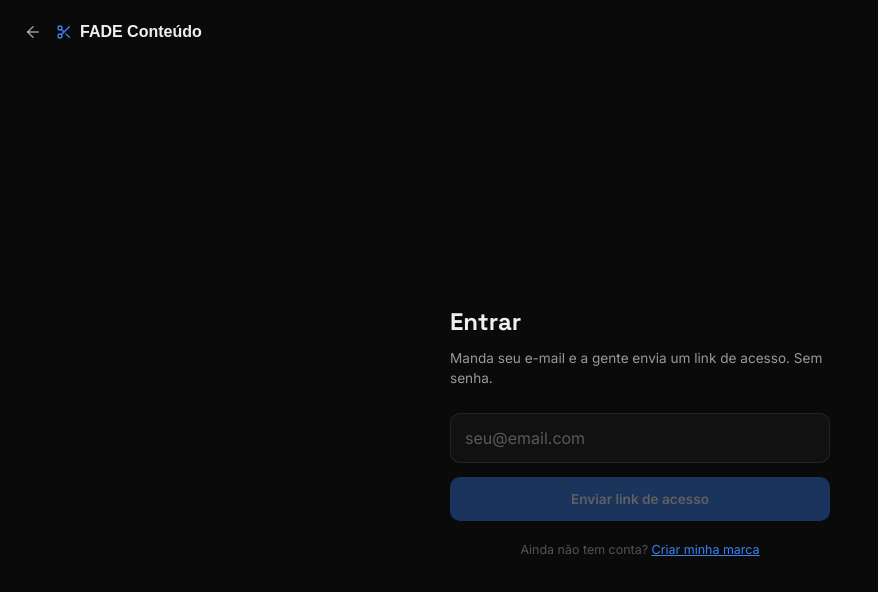
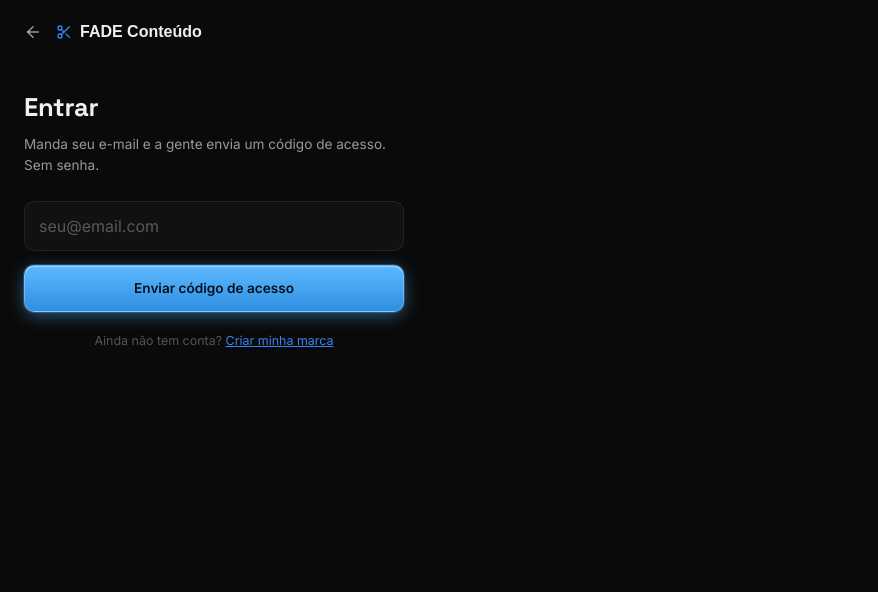
Before and after one commit to marcusvalerio/NAVE, a Next.js app: page /login in a window 1280 px wide. Shown: the top 592 px of the page, without its empty margins (0-878 px from the left). Built offline with nearby package versions, Linux system fonts and the light colour scheme; a web font is replaced by a local one.

Commit message:
fix: OTP digitável definitivo — resolve login quebrado em PWA instalado

```diff
--- a/app/login/page.tsx
+++ b/app/login/page.tsx
@@ -1,75 +1,126 @@
 "use client"
-import { useState } from "react"
-import { motion } from "framer-motion"
+import { useState, useRef } from "react"
+import { motion, AnimatePresence } from "framer-motion"
 import Link from "next/link"
+import { useRouter } from "next/navigation"
 import { ArrowLeft, Scissors } from "lucide-react"
 import { supabaseBrowser } from "@/lib/supabase-client"
 
 export default function Login() {
+  const router = useRouter()
   const [email, setEmail] = useState("")
+  const [codigo, setCodigo] = useState(["", "", "", "", "", ""])
+  const [etapa, setEtapa] = useState<"email" | "codigo">("email")
   const [loading, setLoading] = useState(false)
-  const [enviado, setEnviado] = useState(false)
   const [erro, setErro] = useState("")
+  const inputsRef = useRef<(HTMLInputElement | null)[]>([])
 
-  const entrar = async () => {
+  const enviarCodigo = async () => {
     if (!email.trim()) return
     setLoading(true)
     setErro("")
     const supabase = supabaseBrowser()
-    const { error } = await supabase.auth.signInWithOtp({
-      email,
-      options: { emailRedirectTo: `${window.location.origin}/auth/callback` },
-    })
+    const { error } = await supabase.auth.signInWithOtp({ email, options: { shouldCreateUser: true } })
     setLoading(false)
     if (error) {
-      setErro("Não conseguimos enviar o link agora. Tenta de novo em alguns segundos.")
+      setErro("Não conseguimos enviar o código agora. Tenta de novo em alguns segundos.")
     } else {
-      setEnviado(true)
+      setEtapa("codigo")
+      setTimeout(() => inputsRef.current[0]?.focus(), 100)
+    }
+  }
+
+  const handleDigit = (idx: number, val: string) => {
+    if (!/^\d?$/.test(val)) return
+    const novo = [...codigo]
+    novo[idx] = val
+    setCodigo(novo)
+    if (val && idx < 5) inputsRef.current[idx + 1]?.focus()
+    if (novo.every(d => d !== "")) confirmarCodigo(novo.join(""))
+  }
+
+  const handleKeyDown = (idx: number, e: React.KeyboardEvent<HTMLInputElement>) => {
+    if (e.key === "Backspace" && !codigo[idx] && idx > 0) inputsRef.current[idx - 1]?.focus()
+  }
+
+  const confirmarCodigo = async (token: string) => {
+    setLoading(true)
+    setErro("")
+    const supabase = supabaseBrowser()
+    const { error } = await supabase.auth.verifyOtp({ email, token, type: "email" })
+    setLoading(false)
+    if (error) {
+      setErro("Código inválido ou expirado. Confere os números ou peça um novo código.")
+      setCodigo(["", "", "", "", "", ""])
+      inputsRef.current[0]?.focus()
+    } else {
+      router.push("/dashboard")
     }
   }
 
   return (
     <div style={{minHeight:"100vh",display:"flex",flexDirection:"column"}}>
-      <header style={{padding:"20px 24px",display:"flex",alignItems:"center",gap:8}}>
-        <Link href="/" style={{display:"flex",color:"var(--fg-dim)",marginRight:6}}><ArrowLeft size={18}/></Link>
+      <header style={{padding:"20px 24px",display:"flex",alignItems:"center",gap:8,flexShrink:0}}>
+        <button onClick={()=> etapa==="codigo" ? setEtapa("email") : router.push("/")} style={{display:"flex",color:"var(--fg-dim)",marginRight:6,background:"none",border:"none",cursor:"pointer"}}><ArrowLeft size={18}/></button>
         <Scissors size={16} style={{color:"var(--acc)"}} />
         <span className="font-brand" style={{fontSize:"1rem"}}>FADE Conteúdo</span>
       </header>
 
-      <main style={{flex:1,display:"flex",alignItems:"center",justifyContent:"center",padding:"0 24px"}}>
-        <motion.div initial={{opacity:0,y:10}} animate={{opacity:1,y:0}} transition={{duration:.35}} style={{width:"100%",maxWidth:380}}>
-          {!enviado ? (
-            <>
-              <h1 className="font-display" style={{fontSize:"1.5rem",fontWeight:700,marginBottom:8}}>Entrar</h1>
-              <p style={{fontSize:".85rem",color:"var(--fg-dim)",marginBottom:24}}>
-                Manda seu e-mail e a gente envia um link de acesso. Sem senha.
+      {/* Conteúdo no topo, não centralizado verticalmente — evita ficar escondido pelo teclado em telas pequenas */}
+      <main style={{flex:1,padding:"24px 24px 0",display:"flex",flexDirection:"column"}}>
+        <AnimatePresence mode="wait">
+          {etapa === "email" ? (
+            <motion.div key="email" initial={{opacity:0,y:10}} animate={{opacity:1,y:0}} exit={{opacity:0,y:-10}} transition={{duration:.25}} style={{width:"100%",maxWidth:380}}>
+              <h1 className="font-display" style={{fontSize:"1.6rem",fontWeight:700,marginBottom:8,letterSpacing:"-.01em"}}>Entrar</h1>
+              <p style={{fontSize:".85rem",color:"var(--fg-dim)",marginBottom:26,lineHeight:1.5}}>
+                Manda seu e-mail e a gente envia um código de acesso. Sem senha.
               </p>
               <input
                 className="inp"
                 type="email"
+                inputMode="email"
+                autoComplete="email"
                 placeholder="seu@email.com"
                 value={email}
                 onChange={e=>setEmail(e.target.value)}
-                onKeyDown={e=>e.key==="Enter" && entrar()}
+                onKeyDown={e=>e.key==="Enter" && enviarCodigo()}
                 style={{marginBottom:14}}
               />
               {erro && <div style={{fontSize:".8rem",color:"#ef4444",marginBottom:14}}>{erro}</div>}
-              <button onClick={entrar} disabled={loading || !email.trim()} className="btn-primary" style={{width:"100%"}}>
-                {loading ? "Enviando..." : "Enviar link de acesso"}
+              <button onClick={enviarCodigo} disabled={loading || !email.trim()} className="btn-led" style={{width:"100%"}}>
+                {loading ? "Enviando..." : "Enviar código de acesso"}
               </button>
               <p style={{fontSize:".78rem",color:"var(--fg-faint)",marginTop:20,textAlign:"center"}}>
                 Ainda não tem conta? <Link href="/onboarding" style={{color:"var(--acc)",textDecoration:"underline"}}>Criar minha marca</Link>
               </p>
-            </>
+            </motion.div>
           ) : (
-            <div style={{textAlign:"center"}}>
-              <div className="font-display" style={{fontSize:"1.3rem",fontWeight:700,marginBottom:10}}>Link enviado ✓</div>
-              <p style={{fontSize:".88rem",color:"var(--fg-dim)",lineHeight:1.5}}>
-                Abre o e-mail que mandamos para <strong style={{color:"var(--fg)"}}>{email}</strong> e clica no link para entrar.
+            <motion.div key="codigo" initial={{opacity:0,y:10}} animate={{opacity:1,y:0}} exit={{opacity:0,y:-10}} transition={{duration:.25}} style={{width:"100%",maxWidth:380,textAlign:"center"}}>
+              <h1 className="font-display" style={{fontSize:"1.4rem",fontWeight:700,marginBottom:8}}>Digite o código</h1>
+              <p style={{fontSize:".84rem",color:"var(--fg-dim)",marginBottom:26,lineHeight:1.5}}>
+                Enviamos um código de 6 dígitos para <strong style={{color:"var(--fg)"}}>{email}</strong>
               </p>
-            </div>
+              <div style={{display:"flex",gap:8,justifyContent:"center",marginBottom:18}}>
+                {codigo.map((d, i) => (
+                  <input
+                    key={i}
+                    ref={el => { inputsRef.current[i] = el }}
+                    className="inp"
+                    inputMode="numeric"
+                    maxLength={1}
+                    value={d}
+                    onChange={e=>handleDigit(i, e.target.value)}
+                    onKeyDown={e=>handleKeyDown(i, e)}
+                    style={{width:42,height:50,textAlign:"center",fontSize:"1.2rem",fontWeight:600,padding:0}}
+                  />
+                ))}
+              </div>
+              {erro && <div style={{fontSize:".8rem",color:"#ef4444",marginBottom:14}}>{erro}</div>}
+              {loading && <div style={{fontSize:".8rem",color:"var(--fg-faint)",marginBottom:14}}>Verificando...</div>}
+              <button onClick={enviarCodigo} disabled={loading} className="btn-ghost" style={{width:"100%"}}>Reenviar código</button>
+            </motion.div>
           )}
-        </motion.div>
+        </AnimatePresence>
       </main>
     </div>
   )
```
